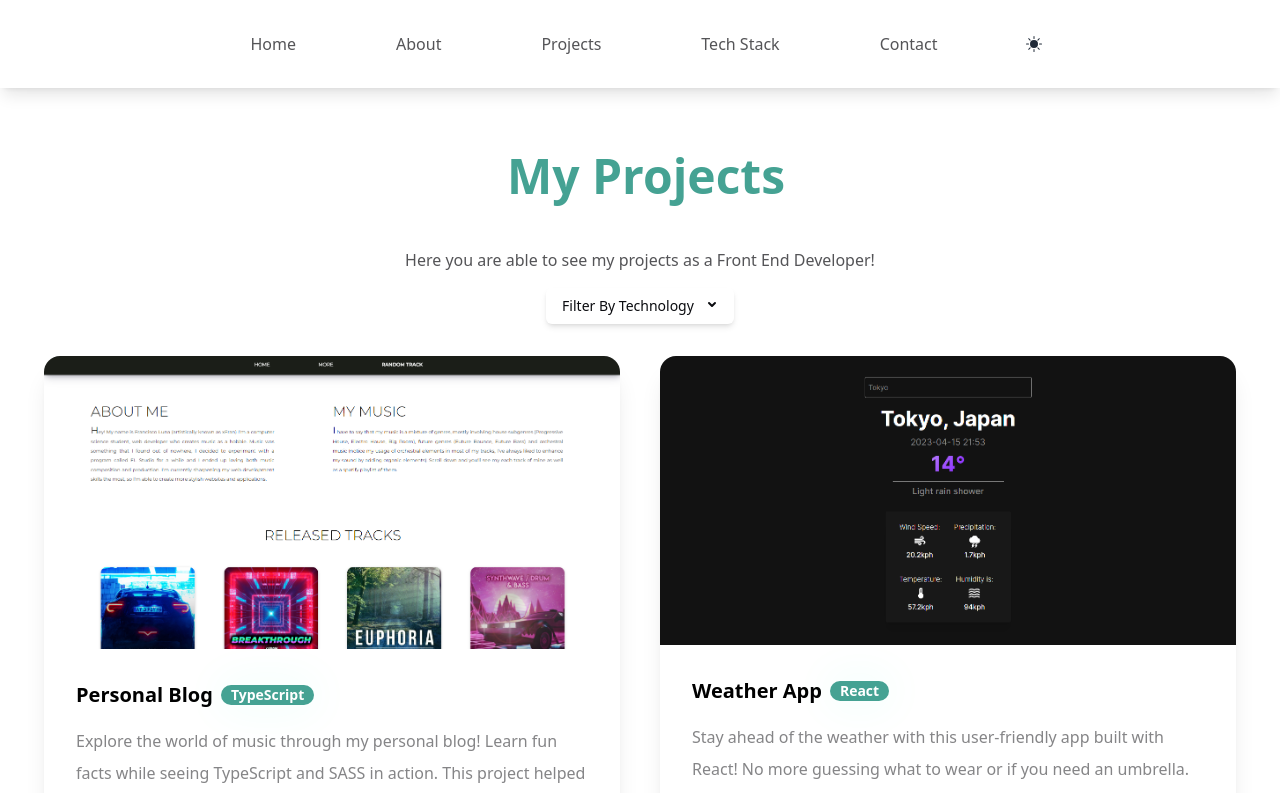
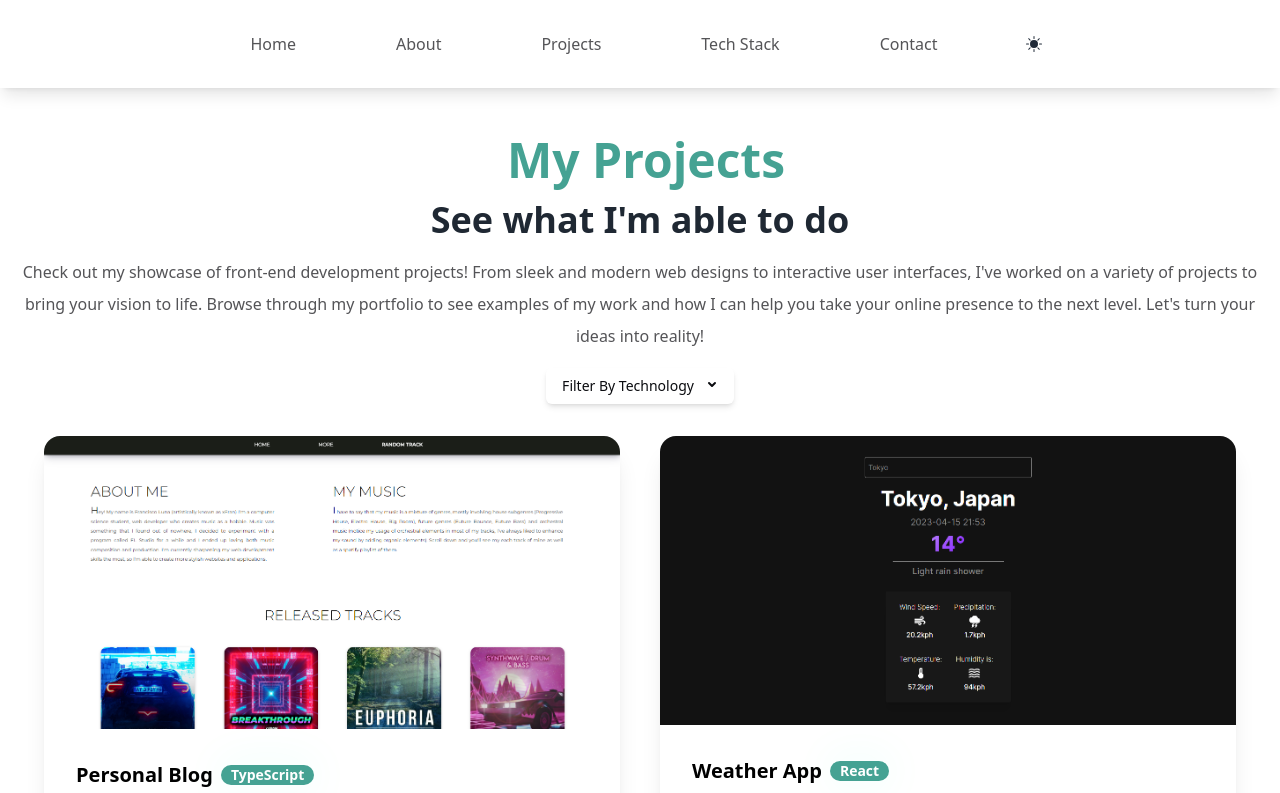
Before and after one commit to franciscoluna-28/New-Portfolio-2023, a React (Vite) app: page /projects in a window 1280 px wide. Shown: the top 793 px of the page. Built offline with nearby package versions, Linux system fonts and the light colour scheme.

Commit message:
Added tiny message

```diff
--- a/src/pages/Projects.tsx
+++ b/src/pages/Projects.tsx
@@ -13,10 +13,12 @@ export default function Projects() {
         transition={{ duration: 0.5 }}>
         <section className='p-4 lg:p-4 flex items-center flex-col justify-center min-h-screen'>
           <div className='flex items-center flex-col'>
-          <h1 className="font-bold text-4xl flex text-left max-639:justify-center max-639:text-4xl main text-mainDarkCyan dark:text-white lg:text-5xl my-12 pl-3 relative dark:main-title">
+          <h1 className="font-bold text-4xl flex text-left max-639:justify-center max-639:text-4xl main text-mainDarkCyan dark:text-white lg:text-5xl py-2 pt-8 pl-3 relative dark:main-title">
             My Projects
           </h1>
-          <p className='text-center text-mainExtraDarkBlue/70 dark:text-mainSilver mb-4'>Here you are able to see my projects as a Front End Developer!</p>
+          <h2 className='text-mainDarkBlue py-2 dark:text-mainCyan font-bold text-3xl text-left
+      flex max-639:justify-center lg:text-4xl'>See what I'm able to do</h2>
+          <p className='text-center text-mainExtraDarkBlue/70 pt-2 dark:text-mainSilver mb-4 max-w-7xl leading-loose'>Check out my showcase of front-end development projects! From sleek and modern web designs to interactive user interfaces, I've worked on a variety of projects to bring your vision to life. Browse through my portfolio to see examples of my work and how I can help you take your online presence to the next level. Let's turn your ideas into reality!</p>
           <FilterByMainTechnology/>
           </div>
           <PersonalProjects />
```
